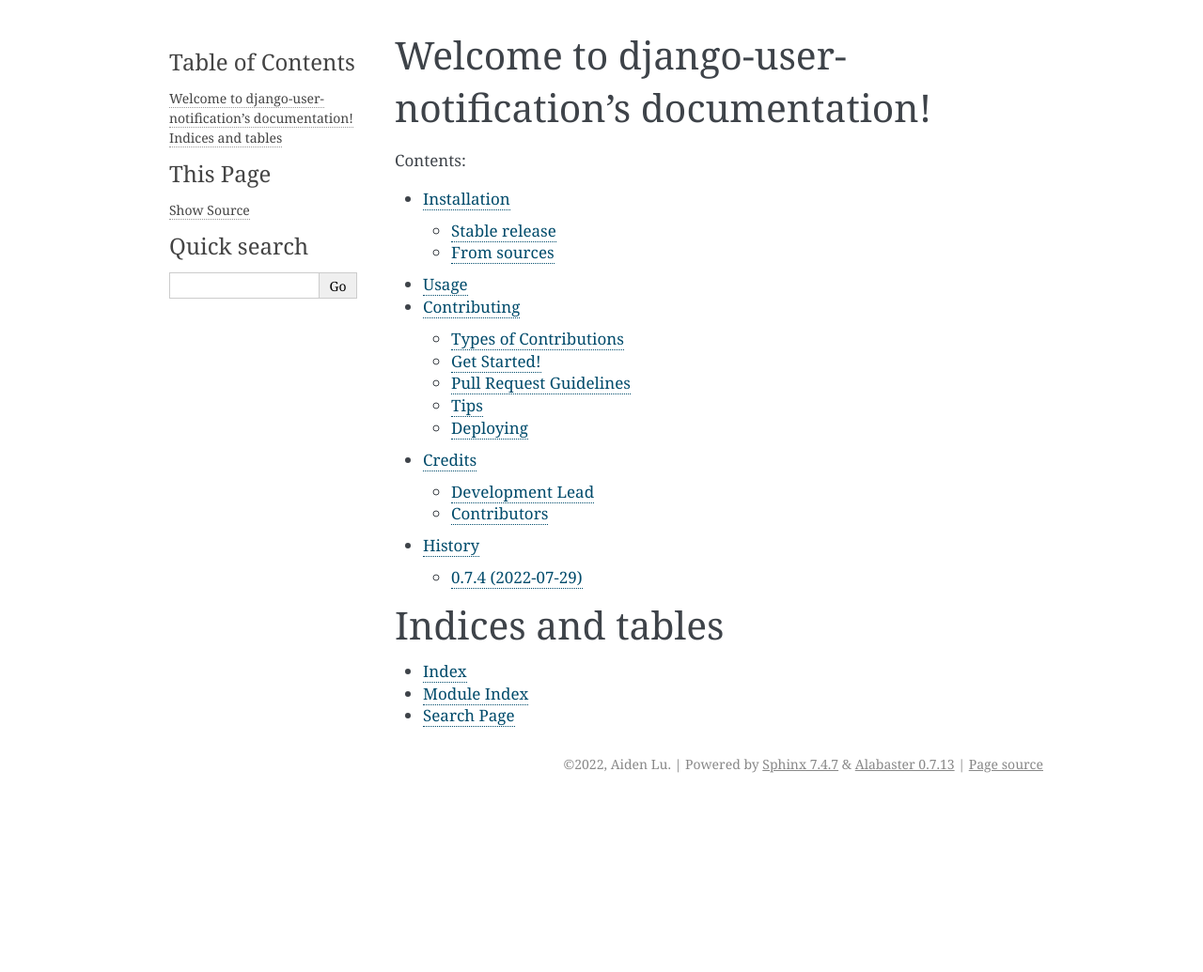
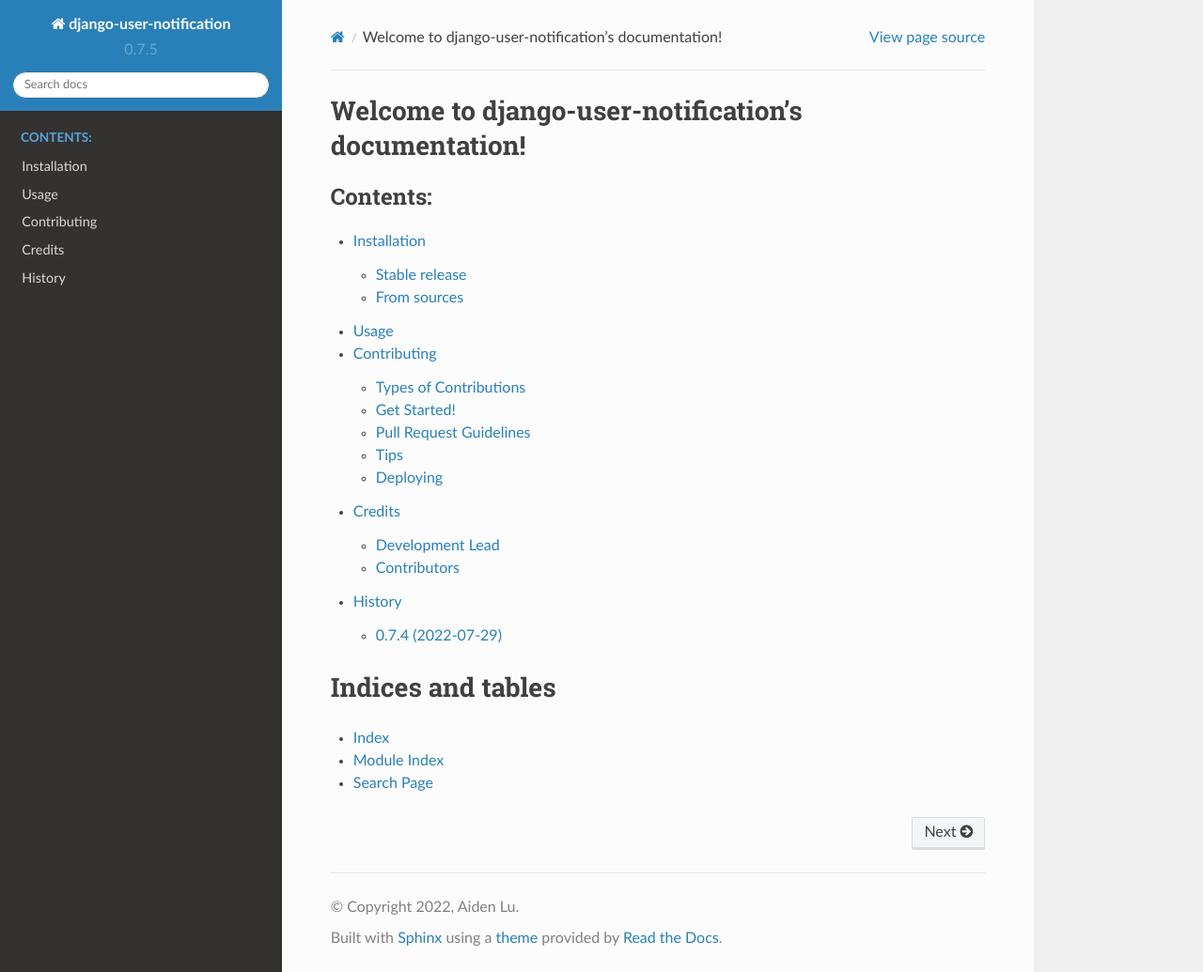
Before and after one commit to gcorecorp/django-user-notification, a Sphinx documentation site: the page built from docs/index.rst, in a window 1280 px wide and 1035 px high. Shown: the whole window at 94% size. Built offline with Sphinx 7.4.7 and the Read the Docs theme 2.0.0, drawn with Linux system fonts in a browser that asks for light colours; pages that are not in the unit, such as notebooks, are missing from menus.

Commit message:
docs: change doc theme

```diff
--- a/docs/conf.py
+++ b/docs/conf.py
@@ -22,6 +22,7 @@
 sys.path.insert(0, os.path.abspath('..'))
 
 import notification
+import sphinx_rtd_theme
 
 # -- General configuration ---------------------------------------------
 
@@ -31,7 +32,7 @@
 
 # Add any Sphinx extension module names here, as strings. They can be
 # extensions coming with Sphinx (named 'sphinx.ext.*') or your custom ones.
-extensions = ['sphinx.ext.autodoc', 'sphinx.ext.viewcode']
+extensions = ['sphinx.ext.autodoc', 'sphinx.ext.viewcode', 'sphinx_rtd_theme']
 
 # Add any paths that contain templates here, relative to this directory.
 templates_path = ['_templates']
@@ -83,7 +84,7 @@
 # The theme to use for HTML and HTML Help pages.  See the documentation for
 # a list of builtin themes.
 #
-html_theme = 'alabaster'
+html_theme = 'sphinx_rtd_theme'
 
 # Theme options are theme-specific and customize the look and feel of a
 # theme further.  For a list of options available for each theme, see the
--- a/pyproject.toml
+++ b/pyproject.toml
@@ -74,6 +74,7 @@
 django-quill-editor = ">=0.1.40"
 
 [tool.poetry.dev-dependencies]
+sphinx-rtd-theme = "^1.0.0"
 
 [tool.poetry.extras]
 channels = ["channels"]
--- a/requirements_dev.txt
+++ b/requirements_dev.txt
@@ -8,3 +8,4 @@
 Sphinx==1.8.5
 pytest==6.2.4
 black==22.3.0
+sphinx-rtd-theme==1.0.0
```
